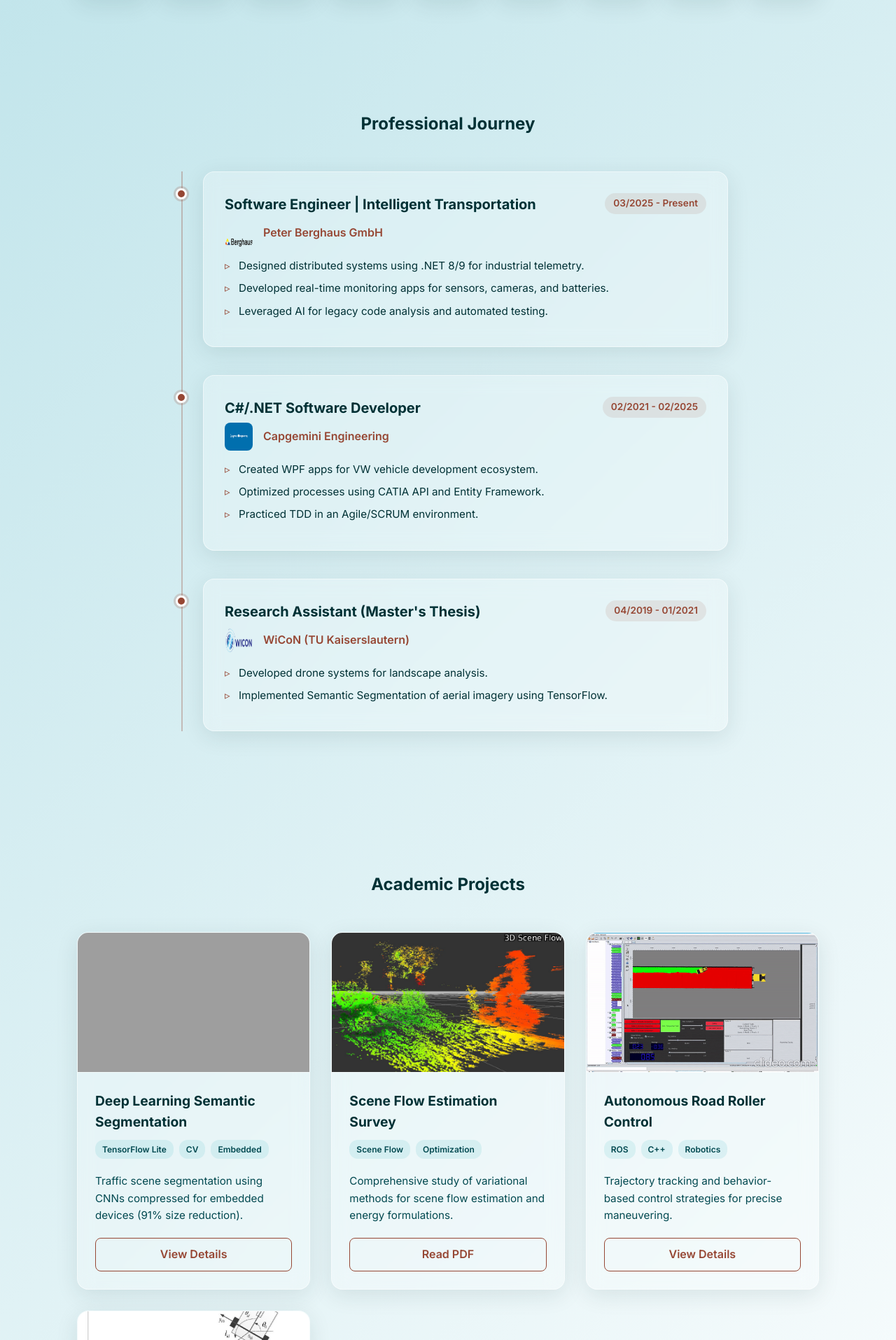
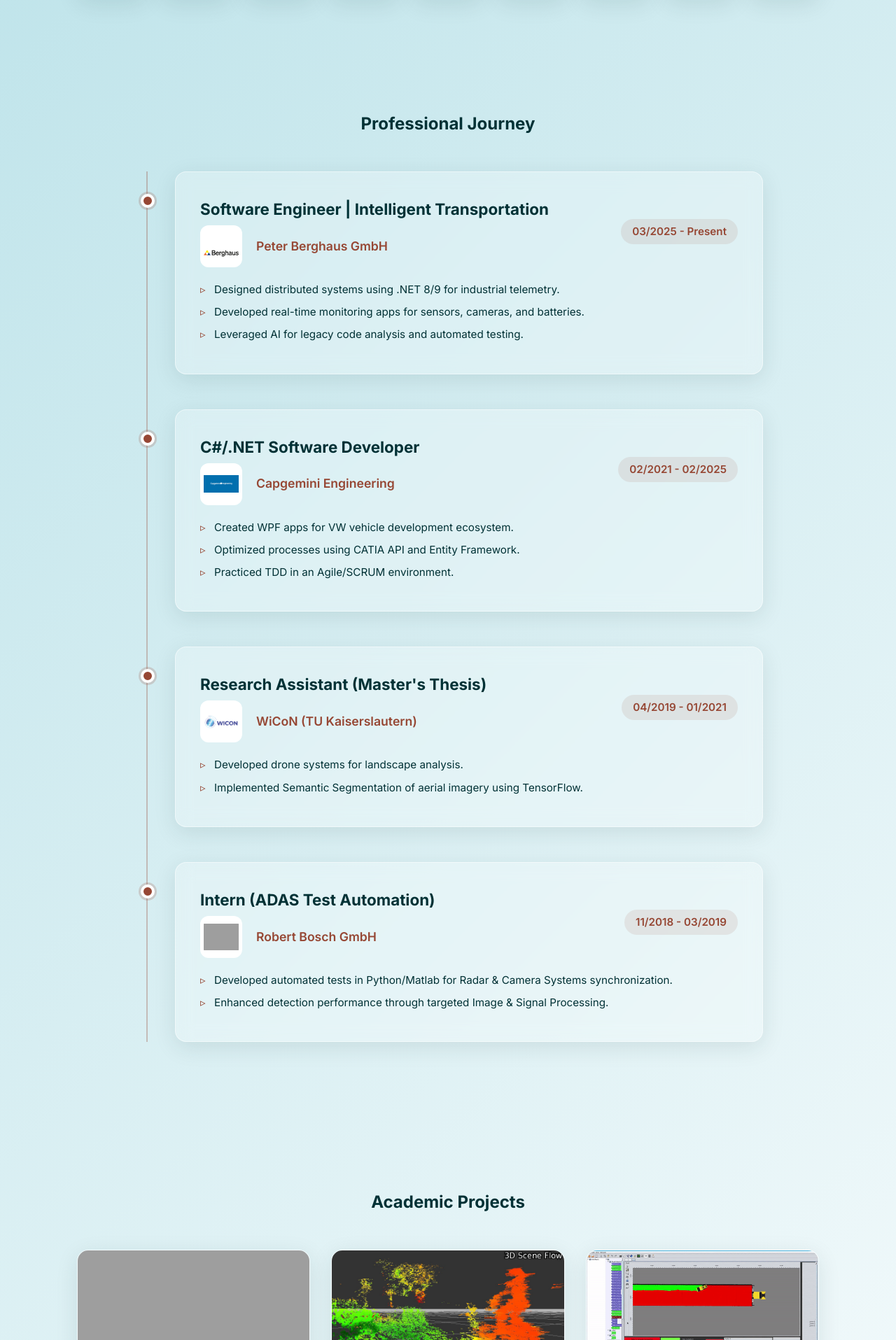
Before and after one commit to ayadav10491/ayadav10491.github.io, a Jekyll site: the page index.html, which Jekyll copies as it is, in a window 1280 px wide. Shown: the part 1206-3121 px from the top of the page at 70% size. Built offline with Jekyll 4.4.1, drawn with Linux system fonts in a browser that asks for light colours; grey boxes are pictures that could not be loaded.

Commit message:
Add Bosch Internship and improve Professional Journey layout

```diff
--- a/assets/css/glass.css
+++ b/assets/css/glass.css
@@ -185,7 +185,8 @@ nav a:hover {
 /* Experience Timeline */
 .timeline {
     position: relative;
-    max-width: 800px;
+    max-width: 900px;
+    /* Increased width */
     margin: 0 auto;
 }
 
@@ -203,65 +204,84 @@ nav a:hover {
 
 .timeline-item {
     position: relative;
-    margin-bottom: 40px;
-    padding-left: 50px;
+    margin-bottom: 50px;
+    /* Increased spacing */
+    padding-left: 60px;
+    /* Increased padding */
 }
 
 .timeline-dot {
     position: absolute;
     left: 11px;
-    top: 24px;
-    width: 16px;
-    height: 16px;
+    top: 32px;
+    /* Adjusted for larger card header */
+    width: 20px;
+    /* Slightly larger dot */
+    height: 20px;
     border-radius: 50%;
     background: var(--accent-rust);
-    border: 3px solid white;
+    border: 4px solid white;
     box-shadow: 0 0 0 3px rgba(150, 71, 52, 0.2);
     z-index: 1;
 }
 
 .job-card {
-    padding: 30px;
+    padding: 35px;
+    /* More internal breathing room */
 }
 
 .job-header {
     display: flex;
     justify-content: space-between;
-    align-items: flex-start;
-    margin-bottom: 15px;
+    align-items: center;
+    /* Better alignment */
+    margin-bottom: 20px;
     flex-wrap: wrap;
-    gap: 10px;
+    gap: 15px;
 }
 
 .company-logo {
-    width: 40px;
-    height: 40px;
-    border-radius: 8px;
-    margin-right: 15px;
+    width: 60px;
+    /* Larger logo */
+    height: 60px;
+    border-radius: 12px;
+    margin-right: 20px;
     vertical-align: middle;
+    object-fit: contain;
+    /* Ensure logo fits well */
+    background: white;
+    /* meaningful background for transparent logos */
+    padding: 5px;
+    /* slight padding inside white box */
 }
 
 .job-title {
-    font-size: 1.25rem;
+    font-size: 1.4rem;
+    /* Larger title */
     font-weight: 700;
     margin: 0;
+    margin-bottom: 5px;
 }
 
 .company-name {
     color: var(--accent-rust);
     font-weight: 600;
+    font-size: 1.1rem;
+    /* Larger company name */
     display: flex;
     align-items: center;
-    margin-top: 5px;
 }
 
 .job-date {
-    font-size: 0.85rem;
+    font-size: 0.95rem;
+    /* More legible date */
     background: rgba(150, 71, 52, 0.1);
     color: var(--accent-rust);
-    padding: 4px 12px;
+    padding: 6px 16px;
     border-radius: 20px;
     font-weight: 600;
+    white-space: nowrap;
+    /* Prevent date wrapping awkwardly */
 }
 
 .job-details ul {
--- a/index.html
+++ b/index.html
@@ -174,6 +174,30 @@
                     </div>
                 </div>
 
+                <!-- Role 4 -->
+                <div class="timeline-item">
+                    <div class="timeline-dot"></div>
+                    <div class="job-card glass">
+                        <div class="job-header">
+                            <div>
+                                <h3 class="job-title">Intern (ADAS Test Automation)</h3>
+                                <div class="company-name">
+                                    <img src="images/bosch_logo.png" class="company-logo" alt="Bosch">
+                                    Robert Bosch GmbH
+                                </div>
+                            </div>
+                            <span class="job-date">11/2018 - 03/2019</span>
+                        </div>
+                        <div class="job-details">
+                            <ul>
+                                <li>Developed automated tests in Python/Matlab for Radar & Camera Systems
+                                    synchronization.</li>
+                                <li>Enhanced detection performance through targeted Image & Signal Processing.</li>
+                            </ul>
+                        </div>
+                    </div>
+                </div>
+
             </div>
         </div>
     </section>
```
